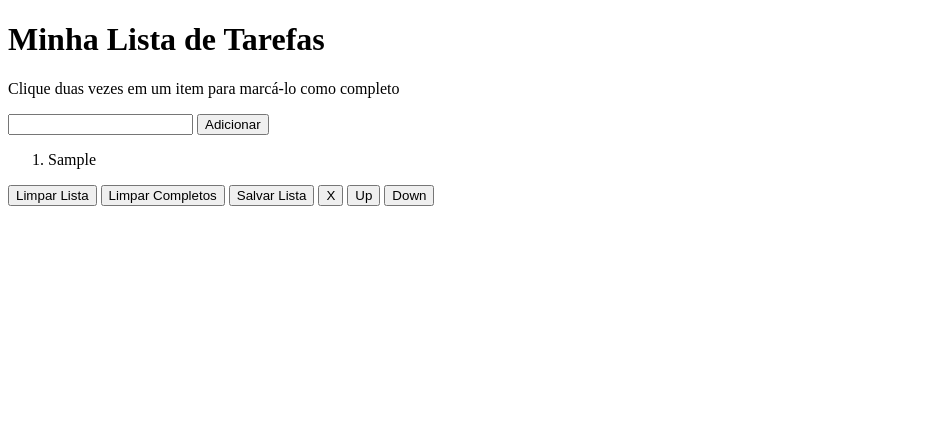
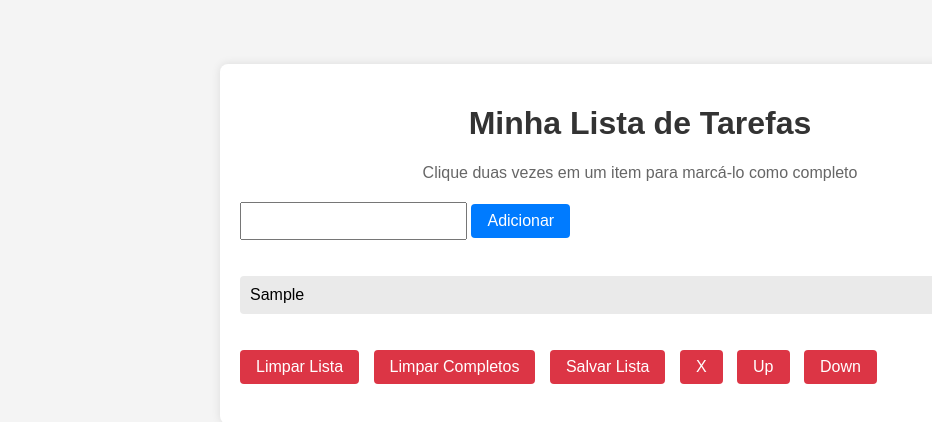
Before and after one commit to feduarte-dev/todo-list, a website: page index.html in a window 1280 px wide. Both pictures are taken after typing "Sample" into the empty fields and a click on the button "Adicionar". Shown: the whole page, without its empty margins (0-932 px from the left). Drawn offline with Linux system fonts and the light colour scheme.

```diff
--- a/index.html
+++ b/index.html
@@ -8,6 +8,7 @@
     <link rel="stylesheet" href="./style.css" />
   </head>
   <body>
+    <div class='container'>
     <header>
       <h1>Minha Lista de Tarefas</h1>
       <p id="funcionamento">
@@ -32,7 +33,7 @@
       </section>
 
     </main>
-
+  </div>
     <script src="./script.js"></script>
   </body>
 </html>
--- a/style.css
+++ b/style.css
@@ -1,3 +1,102 @@
+body {
+  font-family: 'Arial', sans-serif;
+  margin: 0;
+  padding: 0;
+  background-color: #f4f4f4;
+}
+
+.container {
+  max-width: 800px;
+  margin: 5% auto;
+  background-color: #fff;
+  padding: 20px;
+  border-radius: 8px;
+  box-shadow: 0 0 10px rgba(0, 0, 0, 0.1);
+}
+
+header {
+  text-align: center;
+  margin-bottom: 20px;
+}
+
+h1 {
+  color: #333;
+}
+
+#funcionamento {
+  color: #666;
+}
+
+main {
+  display: flex;
+  flex-direction: column;
+}
+
+section {
+  margin-bottom: 20px;
+}
+
+input[type="text"] {
+  padding: 8px;
+  font-size: 16px;
+}
+
+button {
+  padding: 8px 16px;
+  font-size: 16px;
+  cursor: pointer;
+  background-color: #007bff;
+  color: #fff;
+  border: none;
+  border-radius: 4px;
+  margin-right: 10px;
+}
+
+button:hover {
+  background-color: #0056b3;
+}
+
+ol {
+  list-style: none;
+  padding: 0;
+}
+
+li {
+  background-color: #eaeaea;
+  padding: 10px;
+  margin-bottom: 5px;
+  border-radius: 4px;
+  display: flex;
+  justify-content: space-between;
+  align-items: center;
+}
+
+.completed {
+  text-decoration: line-through;
+  color: #888;
+}
+
+#apaga-tudo,
+#remover-finalizados,
+#salvar-tarefas,
+#remover-selecionado,
+#mover-cima,
+#mover-baixo {
+  background-color: #dc3545;
+}
+
+#apaga-tudo:hover,
+#remover-finalizados:hover,
+#salvar-tarefas:hover,
+#remover-selecionado:hover,
+#mover-cima:hover,
+#mover-baixo:hover {
+  background-color: #c82333;
+}
+
+#lista-tarefas {
+  cursor: pointer;
+}
 .completed {
   text-decoration: line-through;
 }
```
Also changed, not shown: README.md, assets/todo-list.png (added).
